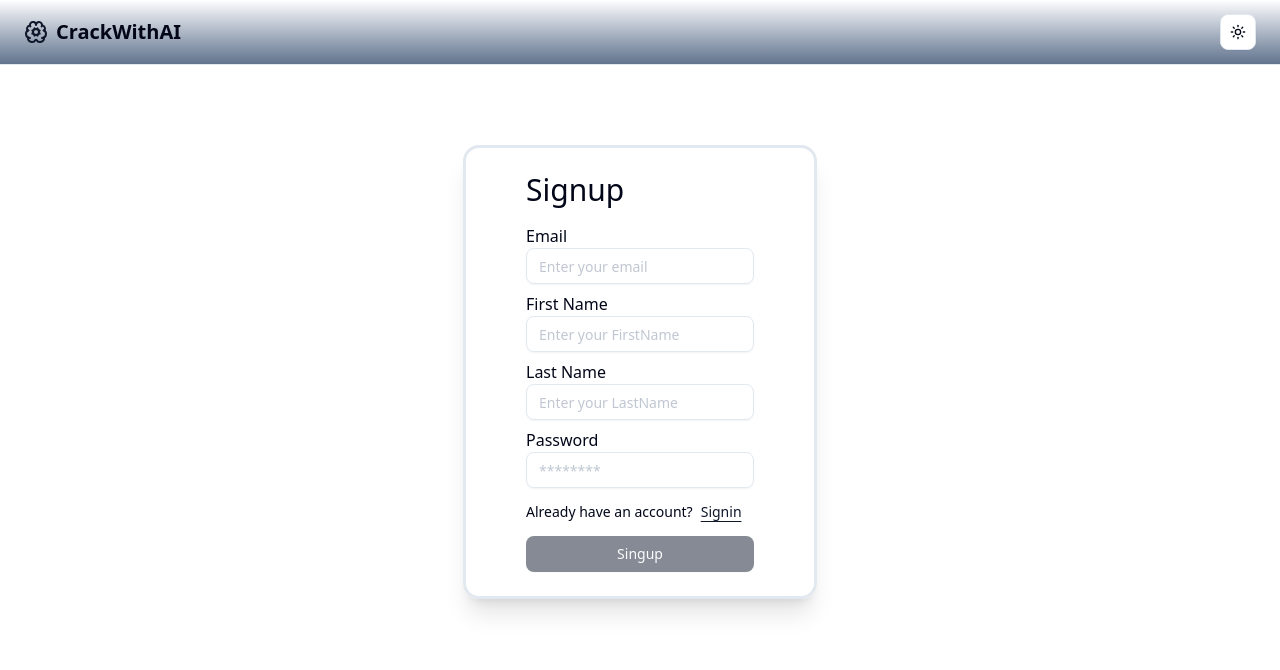
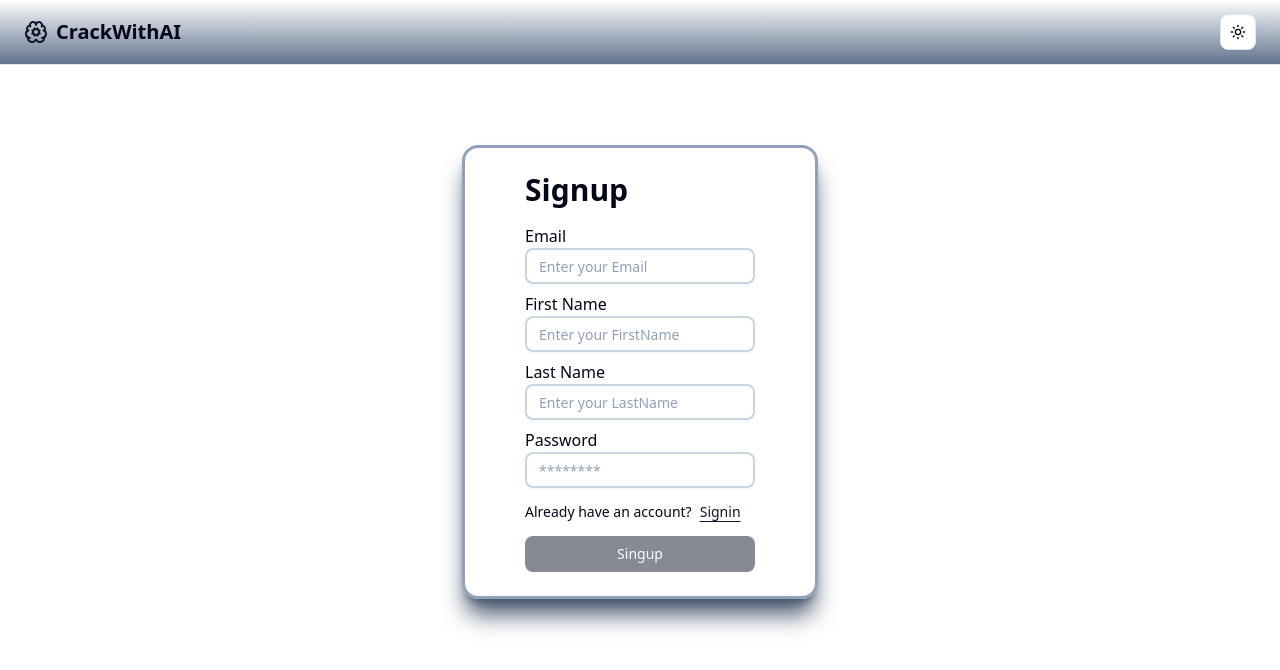
Before and after one commit to sada7070/CrackWithAI, a Next.js app: page /signup in a window 1280 px wide. Shown: the top 670 px of the page. Built offline with nearby package versions, Linux system fonts and the light colour scheme.

Commit message:
updated auth UI

```diff
--- a/components/signinPage.tsx
+++ b/components/signinPage.tsx
@@ -17,21 +17,22 @@ export function SigninPage() {
 
     return <div className="h-screen">
          <Header />
+
          <div className="w-screen flex justify-center items-center">
-        <div className="border-3 shadow-xl rounded-2xl mt-35 md:m-35 p-6 px-10">
+        <div className="border-3 border-slate-400 rounded-2xl mt-35 md:m-35 p-6 px-10 shadow-2xl dark:shadow-slate-800 shadow-slate-600">
             <div>
-                <h1 className="text-3xl pb-4">Signin</h1>
-                <h3>Email</h3>
+                <h1 className="text-3xl font-semibold pb-4">Signin</h1>
+                <h3 className="pb-1 font-medium">Email</h3>
                 <Input onChange={(e) => {
                     setEmail(e.target.value);
-                }} placeholder="john10@email.com" />
+                }} placeholder="Enter your Email" />
 
-                <h3 className="pt-2">Password</h3>
+                <h3 className="pt-4 pb-1 font-medium">Password</h3>
                 <Input onChange={(e) => {
                     setPassword(e.target.value);
-                }} placeholder="********" />
+                }} type="password" placeholder="********" />
 
-                <p className="text-sm pt-2"> Don't have an account?
+                <p className="text-sm font-medium pt-5"> Don't have an account?
                     <Link href='/signup'>
                         <Button className="underline pl-2 cursor-pointer" variant='link' size='sm'>Signup</Button>
                     </Link>
@@ -52,9 +53,8 @@ export function SigninPage() {
                     } catch(err) {
                         console.error("Signup failed:", err);
                         toast.error("Signin failed. Please check your details.");
-
                     }
-                }} className="cursor-pointer">Singin</Button>
+                }} className="cursor-pointer w-full">Singin</Button>
             </div>
         </div>
     </div>
--- a/components/signupPage.tsx
+++ b/components/signupPage.tsx
@@ -22,30 +22,30 @@ export function SignupPage() {
             <Header />
         </div>
          <div className="w-screen flex justify-center items-center">
-        <div className="border-3 shadow-xl rounded-2xl m-20  p-6 px-10 md:px-15">
+        <div className="border-3 border-slate-400 shadow-xl rounded-2xl mt-20 md:m-20 p-6 px-10 md:px-15 dark:shadow-slate-800 shadow-slate-600">
             <div>
-                <h1 className="text-3xl pb-4">Signup</h1>
-                <h3>Email</h3>
+                <h1 className="text-3xl font-semibold pb-4">Signup</h1>
+                <h3 className="font-medium">Email</h3>
                 <Input onChange={(e) => {
                     setEmail(e.target.value);
-                }} placeholder="Enter your email" />
+                }} placeholder="Enter your Email" />
 
-                <h3 className="pt-2">First Name</h3>
+                <h3 className="pt-2 font-medium">First Name</h3>
                 <Input onChange={(e) => {
                     setFirstName(e.target.value);
                 }} placeholder="Enter your FirstName" />
 
-                <h3 className="pt-2">Last Name</h3>
+                <h3 className="pt-2 font-medium">Last Name</h3>
                 <Input onChange={(e) => {
                     setLastName(e.target.value);
                 }} placeholder="Enter your LastName" />
 
-                <h3 className="pt-2">Password</h3>
+                <h3 className="pt-2 font-medium">Password</h3>
                 <Input onChange={(e) => {
                     setPassword(e.target.value);
                 }} type="password" placeholder="********" />
 
-                <p className="text-sm pt-2"> Already have an account?
+                <p className="text-sm font-medium pt-2"> Already have an account?
                     <Link href='/signin'>
                         <Button className="underline pl-2 cursor-pointer" variant='link' size='sm'>Signin</Button>
                     </Link>
--- a/components/ui/featuresCard.tsx
+++ b/components/ui/featuresCard.tsx
@@ -7,7 +7,7 @@ interface FeaturesCardProps {
 }
 
 export function FeaturesCard({label, content, icon}: FeaturesCardProps) {
-    return <div className="flex flex-col items-center space-y-2 rounded-lg border p-6 shadow-xl mx-6 md:mx-0 shadow-slate-200 dark:shadow-slate-900">
+    return <div className="flex flex-col items-center space-y-2 rounded-lg border p-6 shadow-xl mx-6 md:mx-0 dark:shadow-slate-700 shadow-slate-400">
       <div>{icon}</div>
       <h3 className="text-xl font-bold">{label}</h3>
       <p className="text-center text-gray-500">
--- a/components/ui/input.tsx
+++ b/components/ui/input.tsx
@@ -9,8 +9,8 @@ function Input({ className, type, ...props }: React.ComponentProps<"input">) {
       data-slot="input"
       className={cn(
         "file:text-foreground placeholder:text-muted-foreground/40 selection:bg-primary selection:text-primary-foreground dark:bg-input/30 border-input flex h-9 w-full min-w-0 rounded-md border bg-transparent px-3 py-1 text-base shadow-xs transition-[color,box-shadow] outline-none file:inline-flex file:h-7 file:border-0 file:bg-transparent file:text-sm file:font-medium disabled:pointer-events-none disabled:cursor-not-allowed disabled:opacity-50 md:text-sm",
-        "focus-visible:border-ring focus-visible:ring-ring/50 focus-visible:ring-[3px]",
-        "aria-invalid:ring-destructive/20 dark:aria-invalid:ring-destructive/40 aria-invalid:border-destructive",
+        "focus-visible:border-ring focus-visible:ring-ring/50 focus-visible:ring-[3px] border-2 border-slate-300 dark:border-slate-600",
+        "aria-invalid:ring-destructive/20 dark:aria-invalid:ring-destructive/40 aria-invalid:border-destructive placeholder:text-slate-400",
         className
       )}
       {...props}
```
